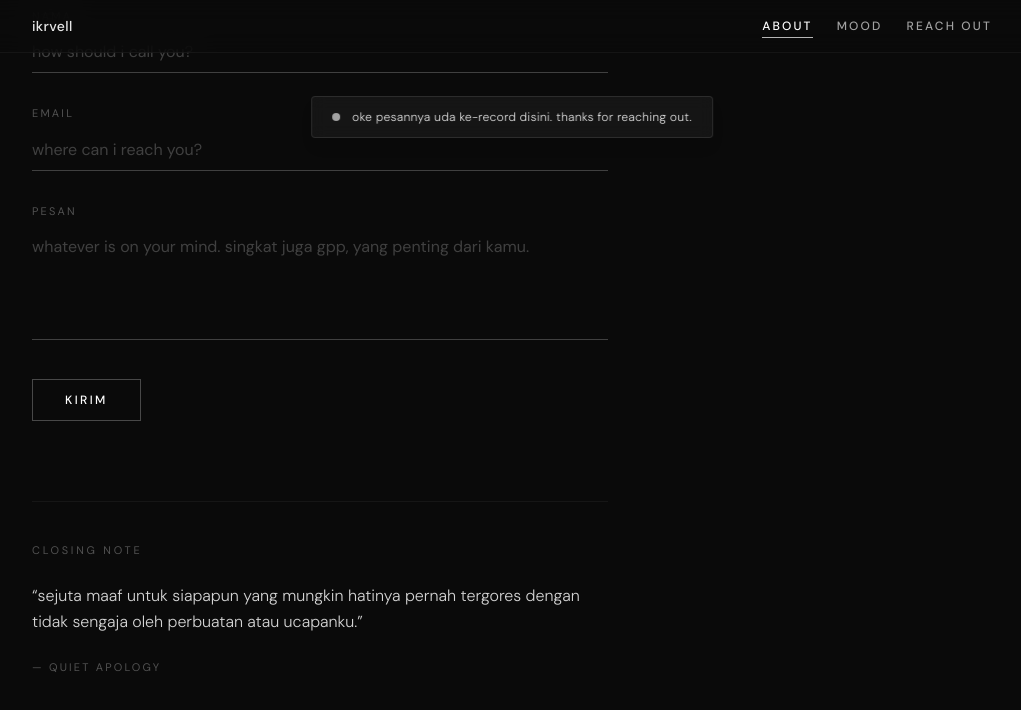
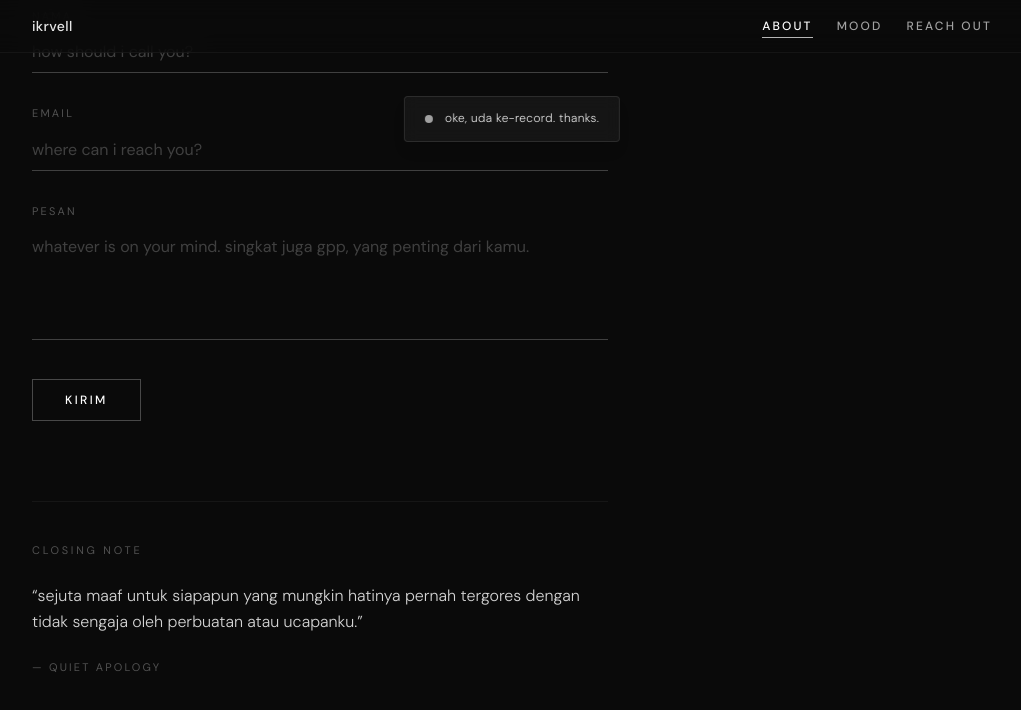
Before and after one commit to ryramadhan/monochrome-soundscape, a React (Vite) app: page / in a window 1280 px wide. Both pictures are taken after typing "Sample", "name@example.com", "Sample" into the empty fields and a click on the button "KIRIM". Shown: the part 7556-8266 px from the top of the page, without its empty margins (128-1149 px from the left). Built offline with nearby package versions, Linux system fonts and the light colour scheme.

Commit message:
fix: simplify toast message

```diff
--- a/src/components/Toast.tsx
+++ b/src/components/Toast.tsx
@@ -25,10 +25,10 @@ export function Toast({ message, isVisible, onClose }: ToastProps) {
           animate={{ opacity: 1, y: 0, x: "-50%" }}
           exit={{ opacity: 0, y: -20, x: "-50%" }}
           transition={{ duration: 0.3, ease: [0.22, 1, 0.36, 1] }}
-          className="fixed top-24 left-1/2 z-50 flex items-center gap-3 rounded-sm border border-white/10 bg-neutral-900/90 px-5 py-3 shadow-lg backdrop-blur-sm"
+          className="fixed top-24 left-1/2 z-50 flex max-w-[85vw] items-center gap-3 rounded-sm border border-white/10 bg-neutral-900/90 px-5 py-3 shadow-lg backdrop-blur-sm sm:max-w-sm"
         >
-          <div className="h-2 w-2 rounded-full bg-white/60" />
-          <p className="text-xs font-light tracking-wide text-neutral-200">
+          <div className="h-2 w-2 shrink-0 rounded-full bg-white/60" />
+          <p className="max-w-[70vw] text-xs font-light leading-relaxed tracking-wide text-neutral-200 sm:max-w-none">
             {message}
           </p>
         </motion.div>
--- a/src/sections/ReachOut.tsx
+++ b/src/sections/ReachOut.tsx
@@ -18,7 +18,7 @@ export function ReachOut() {
       {...sectionMotion}
     >
       <Toast
-        message="oke pesannya uda ke-record disini. thanks for reaching out."
+        message="oke, uda ke-record. thanks."
         isVisible={sent}
         onClose={() => setSent(false)}
       />
```
